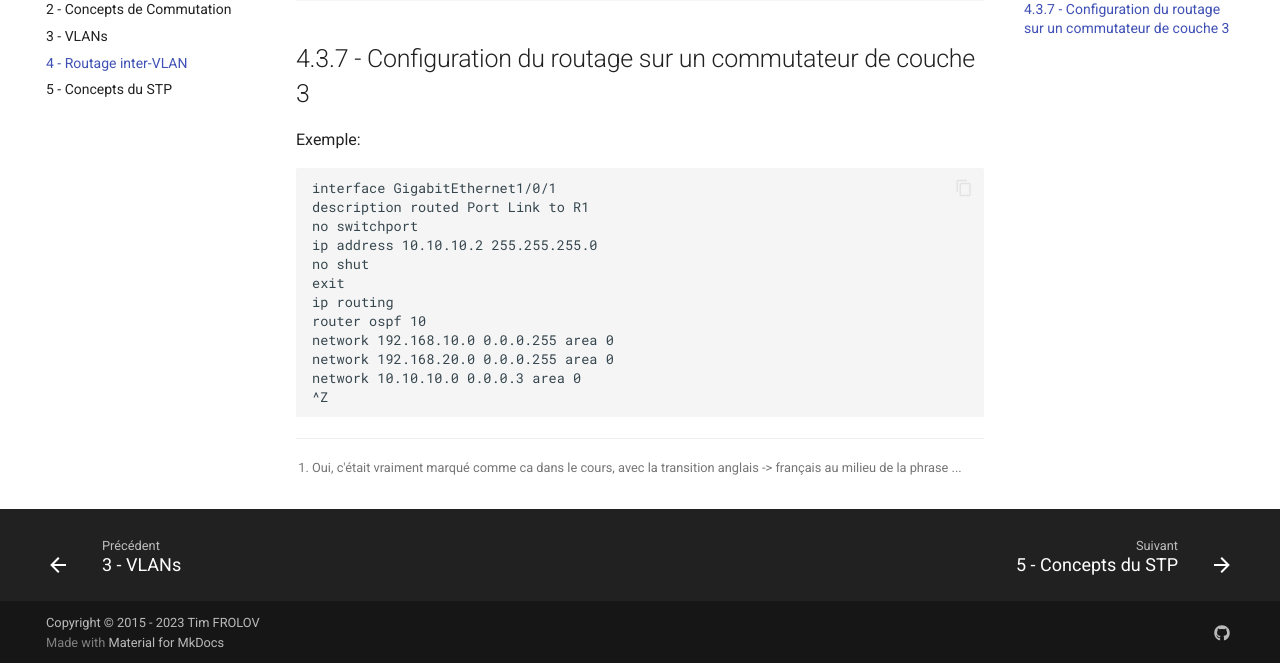
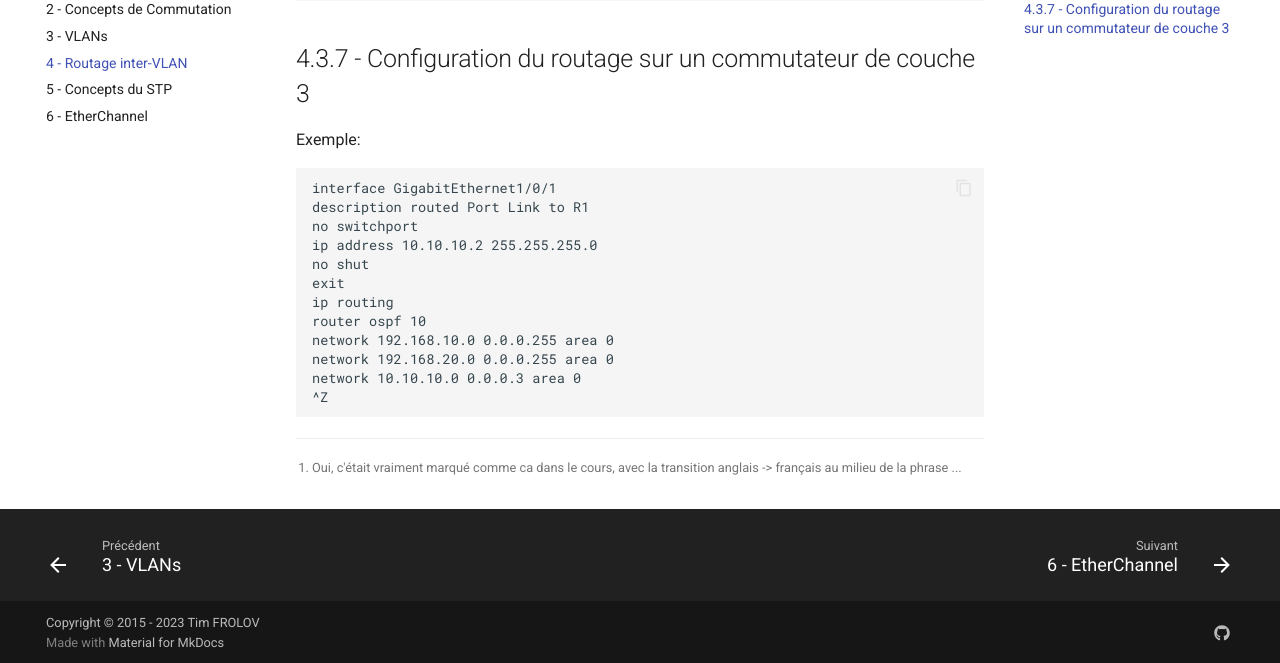
Before and after one commit to Sech-zehn/school, an MkDocs documentation site: the page built from docs/cfa/4.md, in a window 1280 px wide and 900 px high, scrolled down 1332 px. Shown: the part 234-897 px from the top of the window. Built offline with MkDocs 1.6.1 and Material for MkDocs 9.7.7, drawn with Linux system fonts in a browser that asks for light colours; comment, search, counter and statistics services are not loaded.

Commit message:
Ajouter 6

```diff
--- a/mkdocs.yml
+++ b/mkdocs.yml
@@ -28,7 +28,8 @@ nav:
          - 2 - Concepts de Commutation: cfa/2.md
          - 3 - VLANs: cfa/3.md
          - 4 - Routage inter-VLAN: cfa/4.md
-         - 5 - Concepts du STP: cfa/5.md
+         - 5 - Concepts du STP: cfa/5.
+         - 6 - EtherChannel: cfa/6.md
     - Université:
       - Réseau: uni/reseau.md
       - Maths: uni/maths.md
```
Also changed, not shown: docs/cfa/6.md (added, +4 -0 lines).
